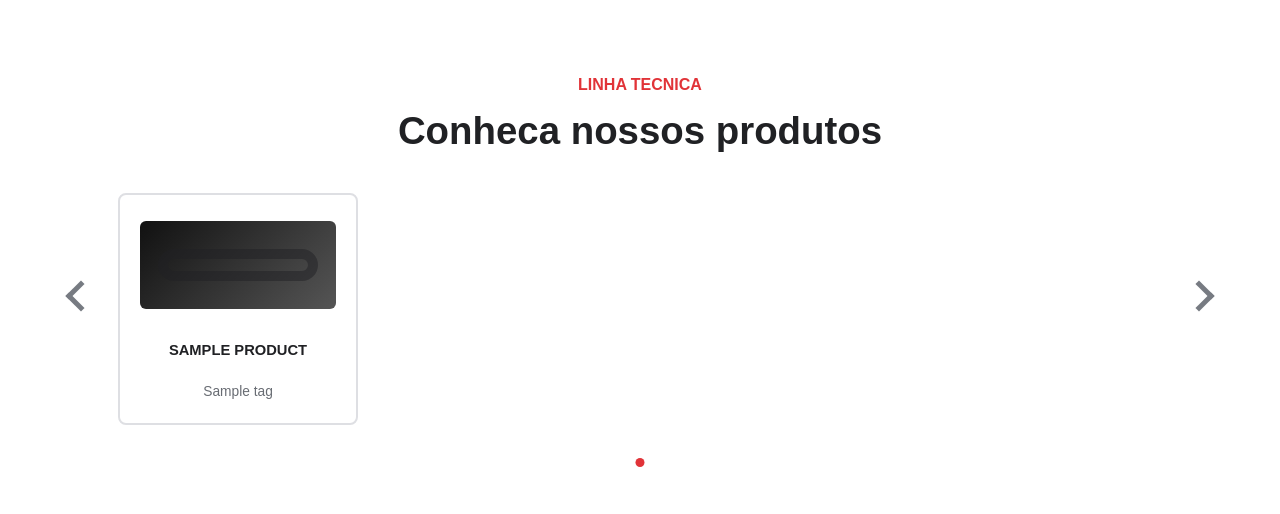
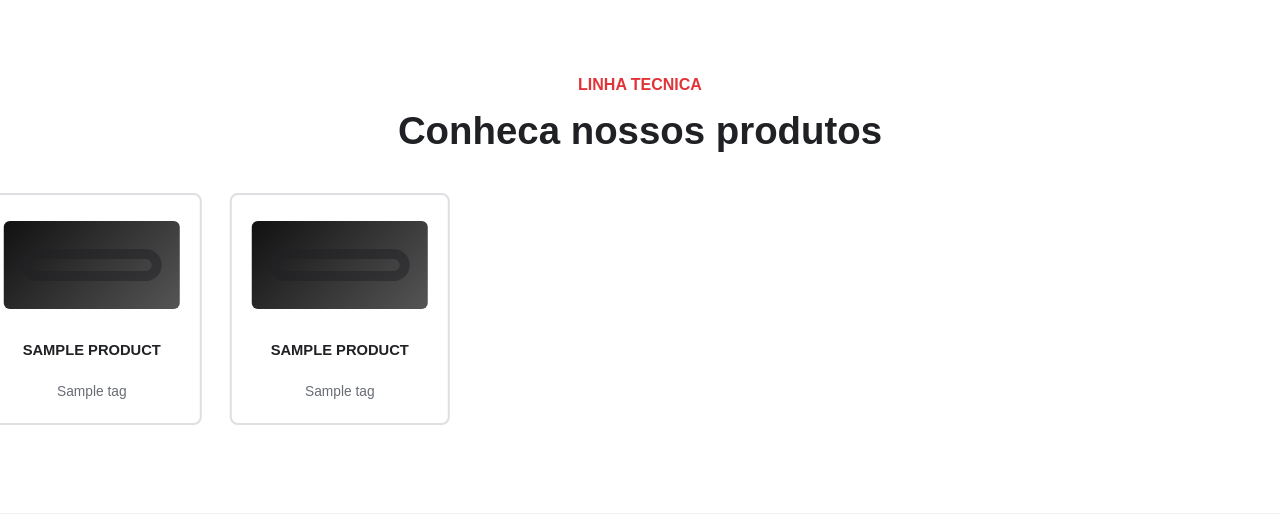
Before and after one commit to ataides01/Thermoflow, a Django app: template templates/core/home.html in a window 1280 px wide. Shown: the part 593-1107 px from the top of the page. Run offline with Django 5.2, Linux system fonts and the light colour scheme; the template is opened without the code that fills it: most values are stand-ins (such as "Sample title", 1, 10 or a date in 2020).

Commit message:
Ajusta carrossel de produtos horizontal continuo

```diff
--- a/static/css/site.css
+++ b/static/css/site.css
@@ -153,22 +153,32 @@ p { color: var(--muted); line-height: 1.6; }
 
 .product-carousel {
     position: relative;
-    padding: 0 58px 42px;
+    width: 100vw;
+    margin-left: calc(50% - 50vw);
+    overflow: hidden;
+    padding: 0 0 8px;
 }
 
 .product-carousel__viewport {
     overflow: hidden;
+    width: 100%;
+    padding: 0 0 8px;
 }
 
 .product-carousel__track {
+    --product-gap: 28px;
     display: flex;
-    gap: 28px;
-    transition: transform .55s ease;
-    will-change: transform;
+    align-items: stretch;
+    gap: var(--product-gap);
+    width: max-content;
+    padding: 0 var(--product-gap);
+    animation: product-marquee 34s linear infinite;
 }
 
+.product-carousel:hover .product-carousel__track { animation-play-state: paused; }
+
 .product-card {
-    flex: 0 0 calc((100% - 84px) / 4);
+    flex: 0 0 220px;
     min-height: 232px;
     border: 2px solid var(--line);
     border-radius: 8px;
@@ -216,51 +226,10 @@ p { color: var(--muted); line-height: 1.6; }
 .product-card__visual--cable { background: repeating-linear-gradient(90deg, #24272e 0 22px, #e13338 22px 28px, #f5f5f6 28px 52px); }
 .product-card__visual--insulation { background: linear-gradient(135deg, #f6f6f6 0 30%, #cfd3da 30% 62%, #e13338 62%); }
 
-.carousel-button {
-    position: absolute;
-    top: 82px;
-    width: 42px;
-    height: 42px;
-    border: 0;
-    border-radius: 50%;
-    background: transparent;
-    cursor: pointer;
+@keyframes product-marquee {
+    from { transform: translateX(0); }
+    to { transform: translateX(calc(-50% - 14px)); }
 }
-
-.carousel-button::before {
-    content: "";
-    position: absolute;
-    inset: 10px;
-    border-top: 5px solid #777b82;
-    border-left: 5px solid #777b82;
-}
-
-.carousel-button:hover::before { border-color: var(--red); }
-.carousel-button--prev { left: 0; }
-.carousel-button--next { right: 0; }
-.carousel-button--prev::before { transform: rotate(-45deg); }
-.carousel-button--next::before { transform: rotate(135deg); }
-
-.carousel-dots {
-    position: absolute;
-    left: 50%;
-    bottom: 0;
-    transform: translateX(-50%);
-    display: flex;
-    gap: 10px;
-}
-
-.carousel-dots button {
-    width: 9px;
-    height: 9px;
-    padding: 0;
-    border: 0;
-    border-radius: 50%;
-    background: #c6c8ce;
-    cursor: pointer;
-}
-
-.carousel-dots button.is-active { background: var(--red); }
 
 .about-band {
     background: var(--soft);
@@ -487,7 +456,7 @@ p { color: var(--muted); line-height: 1.6; }
     .about-band, .split-section, .quote-section, .footer__inner, .values-section {
         grid-template-columns: 1fr;
     }
-    .product-card { flex-basis: calc((100% - 28px) / 2); }
+    .product-card { flex-basis: 220px; }
     .circle-photo { width: min(280px, 100%); justify-self: center; }
     .about-band, .split-section, .quote-section, .section, .values-section { padding-top: 48px; padding-bottom: 48px; }
     .client-strip { flex-wrap: wrap; padding: 18px; }
@@ -497,17 +466,11 @@ p { color: var(--muted); line-height: 1.6; }
 @media (max-width: 560px) {
     .socials { display: none; }
     .hero, .page-hero { min-height: 500px; text-align: left; }
-    .product-carousel { padding: 0 0 42px; }
-    .product-carousel__track { gap: 18px; }
-    .product-card { flex-basis: 100%; }
-    .carousel-button {
-        top: auto;
-        bottom: -4px;
-        background: var(--white);
-        box-shadow: 0 8px 22px rgba(0,0,0,.12);
+    .product-carousel__track {
+        --product-gap: 18px;
+        animation-duration: 26s;
     }
-    .carousel-button--prev { left: 18px; }
-    .carousel-button--next { right: 18px; }
+    .product-card { flex-basis: 210px; }
     .section, .split-section, .quote-section, .values-section { width: min(100% - 28px, 1160px); }
     .footer__inner { width: min(100% - 28px, 1160px); }
 }
--- a/static/js/product-carousel.js
+++ /dev/null
@@ -1,89 +0,0 @@
-(() => {
-    const carousel = document.querySelector("[data-carousel]");
-    if (!carousel) return;
-
-    const track = carousel.querySelector("[data-carousel-track]");
-    const cards = Array.from(track.children);
-    const prevButton = carousel.querySelector("[data-carousel-prev]");
-    const nextButton = carousel.querySelector("[data-carousel-next]");
-    const dots = carousel.querySelector("[data-carousel-dots]");
-    const delay = Number(carousel.dataset.delay) || 3200;
-    let index = 0;
-    let visibleCards = 1;
-    let timerId;
-
-    const calculateVisibleCards = () => {
-        const viewportWidth = carousel.querySelector(".product-carousel__viewport").clientWidth;
-        const cardWidth = cards[0].getBoundingClientRect().width;
-        visibleCards = Math.max(1, Math.round(viewportWidth / cardWidth));
-    };
-
-    const maxIndex = () => Math.max(0, cards.length - visibleCards);
-
-    const buildDots = () => {
-        dots.innerHTML = "";
-        for (let dotIndex = 0; dotIndex <= maxIndex(); dotIndex += 1) {
-            const dot = document.createElement("button");
-            dot.type = "button";
-            dot.setAttribute("aria-label", `Ir para produto ${dotIndex + 1}`);
-            dot.addEventListener("click", () => {
-                goTo(dotIndex);
-                restart();
-            });
-            dots.appendChild(dot);
-        }
-    };
-
-    const update = () => {
-        calculateVisibleCards();
-        index = Math.min(index, maxIndex());
-        const card = cards[index];
-        track.style.transform = `translateX(-${card.offsetLeft}px)`;
-
-        Array.from(dots.children).forEach((dot, dotIndex) => {
-            dot.classList.toggle("is-active", dotIndex === index);
-        });
-    };
-
-    const goTo = (nextIndex) => {
-        index = nextIndex > maxIndex() ? 0 : nextIndex < 0 ? maxIndex() : nextIndex;
-        update();
-    };
-
-    const next = () => goTo(index + 1);
-    const previous = () => goTo(index - 1);
-
-    const start = () => {
-        timerId = window.setInterval(next, delay);
-    };
-
-    const stop = () => {
-        window.clearInterval(timerId);
-    };
-
-    const restart = () => {
-        stop();
-        start();
-    };
-
-    prevButton.addEventListener("click", () => {
-        previous();
-        restart();
-    });
-
-    nextButton.addEventListener("click", () => {
-        next();
-        restart();
-    });
-
-    carousel.addEventListener("mouseenter", stop);
-    carousel.addEventListener("mouseleave", start);
-    window.addEventListener("resize", () => {
-        buildDots();
-        update();
-    });
-
-    buildDots();
-    update();
-    start();
-})();
--- a/templates/core/home.html
+++ b/templates/core/home.html
@@ -1,5 +1,4 @@
 {% extends "base.html" %}
-{% load static %}
 
 {% block title %}Thermoflow | Aquecimento industrial{% endblock %}
 
@@ -18,10 +17,9 @@
         <p class="eyebrow">Linha tecnica</p>
         <h2>Conheca nossos produtos</h2>
     </div>
-    <div class="product-carousel" data-carousel data-delay="3200">
-        <button class="carousel-button carousel-button--prev" type="button" data-carousel-prev aria-label="Produto anterior"></button>
+    <div class="product-carousel" aria-label="Produtos Thermoflow em destaque">
         <div class="product-carousel__viewport">
-            <div class="product-carousel__track" data-carousel-track>
+            <div class="product-carousel__track">
                 {% for product in products %}
                 <article class="product-card {% if forloop.counter == 3 %}product-card--featured{% endif %}">
                     <div class="product-card__visual product-card__visual--{{ product.visual }}"></div>
@@ -29,10 +27,15 @@
                     <p>{{ product.tag }}</p>
                 </article>
                 {% endfor %}
+                {% for product in products %}
+                <article class="product-card {% if forloop.counter == 3 %}product-card--featured{% endif %}" aria-hidden="true">
+                    <div class="product-card__visual product-card__visual--{{ product.visual }}"></div>
+                    <h3>{{ product.name }}</h3>
+                    <p>{{ product.tag }}</p>
+                </article>
+                {% endfor %}
             </div>
         </div>
-        <button class="carousel-button carousel-button--next" type="button" data-carousel-next aria-label="Proximo produto"></button>
-        <div class="carousel-dots" data-carousel-dots aria-label="Navegacao de produtos"></div>
     </div>
 </section>
 
@@ -89,7 +92,3 @@
     </div>
 </section>
 {% endblock %}
-
-{% block scripts %}
-<script src="{% static 'js/product-carousel.js' %}"></script>
-{% endblock %}
```
